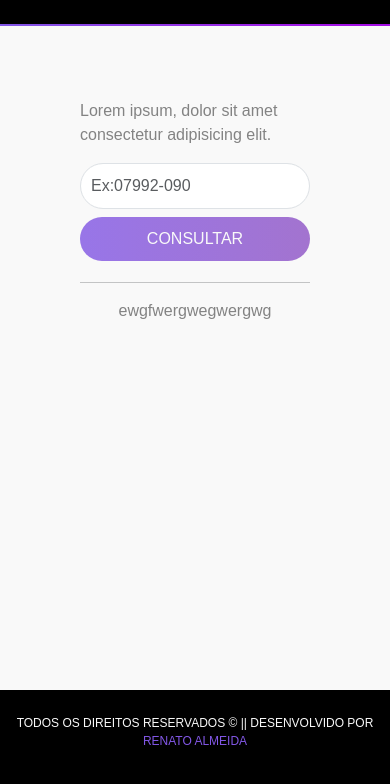
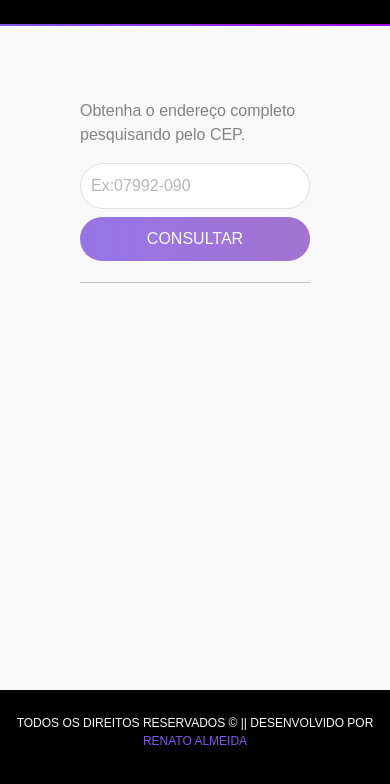
Before and after one commit to RenatoDevAlmeida/ConsultarCEP, a plain HTML site: page index.html in a window 390 px wide. Shown: the part 54-838 px from the top of the page. Drawn offline with nearby package versions, Linux system fonts and the light colour scheme.

Commit message:
mudança: ajustando responsividade e cores após a requisição.

```diff
--- a/css/style.css
+++ b/css/style.css
@@ -66,15 +66,10 @@ main {
     grid-area: btn-conteudo;
 
 }
-
 .endereco {
     grid-area: endereco;
 
 }
-
-
-
-
 #btn-entrar {
     background-image: linear-gradient(90deg, rgba(130,87,230,0.8) .2%, rgba(121,48,190,0.648) 100%);
     border: none;
@@ -89,6 +84,9 @@ main {
     padding: 15px 15px;
     border-radius: 30px;
     outline: none;
+}
+#cep::placeholder {
+    color:#b8b6b6;
 }
 form {
    text-transform: uppercase;
--- a/index.html
+++ b/index.html
@@ -20,7 +20,7 @@
             <div id="p-conteudo">
 
                 <p>
-                    Lorem ipsum, dolor sit amet consectetur adipisicing elit.
+                   Obtenha o endereço completo pesquisando pelo CEP.
 
                 </p>
             </div>
@@ -33,7 +33,7 @@
             </div>
             <hr>
             <div class="endereco">
-                 ewgfwergwegwergwg
+
             </div>
         </main>
 
```
